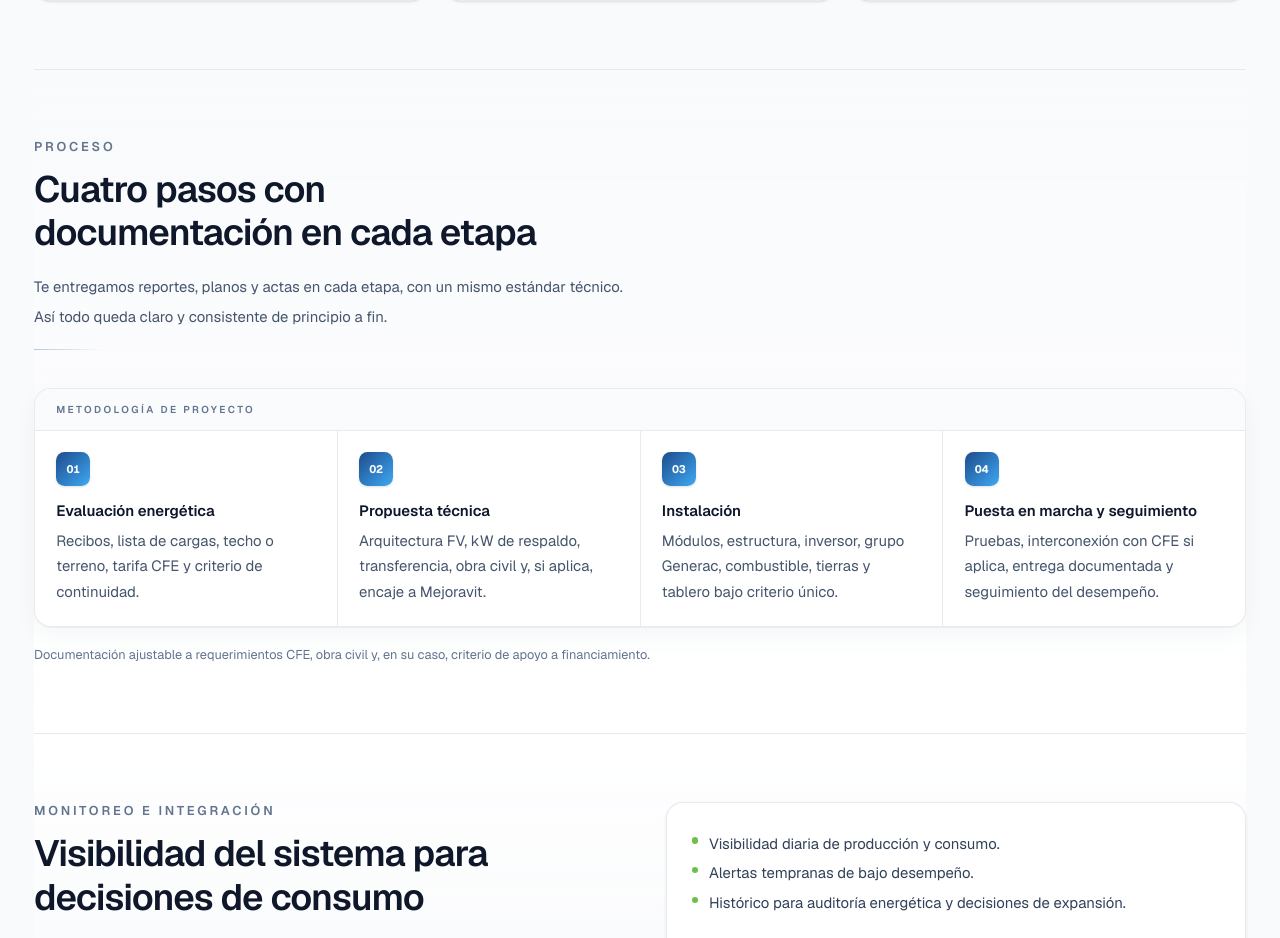
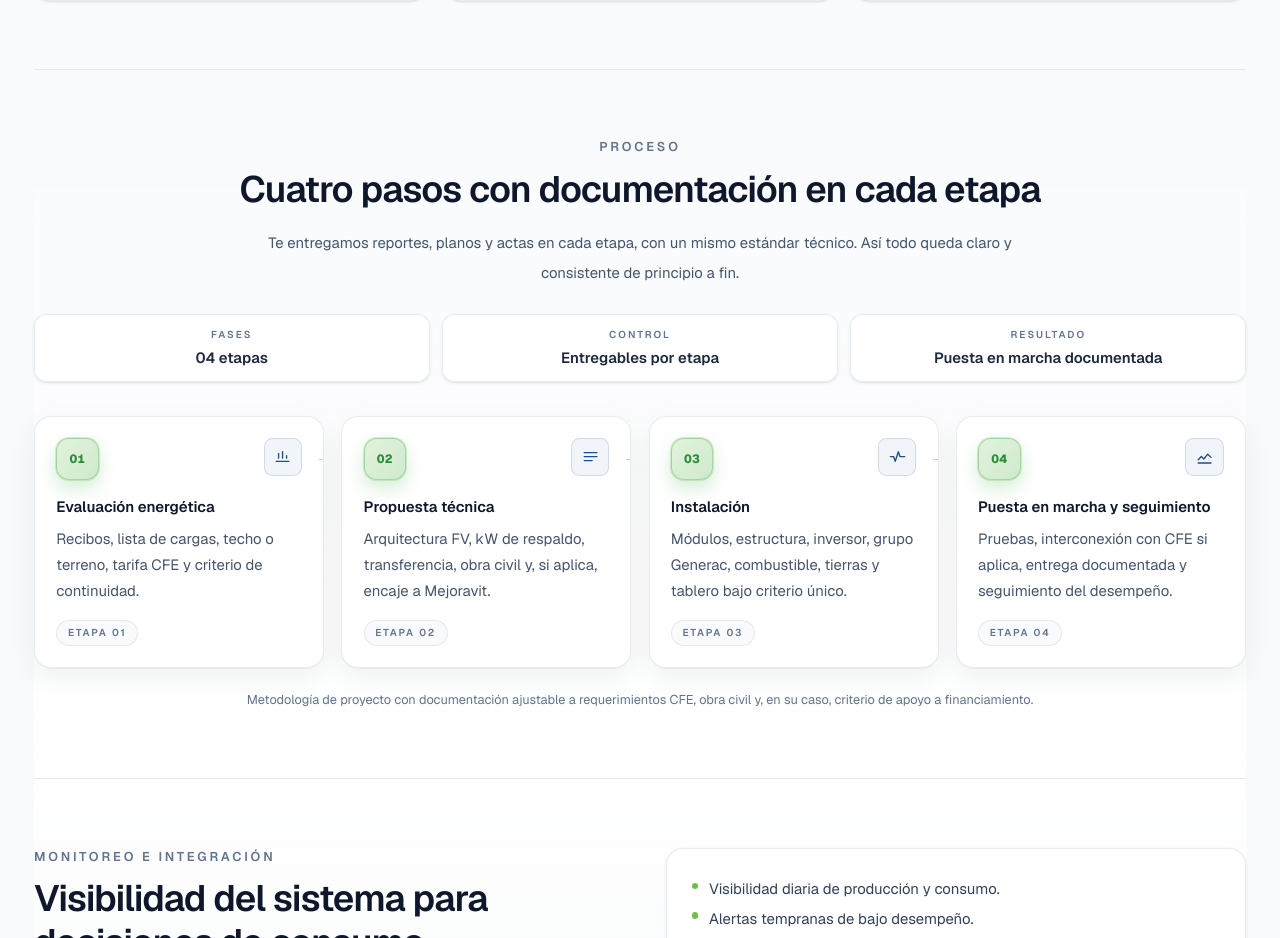
Before and after one commit to NFTSkull/energrun, a Next.js app: page /paneles-solares in a window 1280 px wide. Shown: the part 3741-4679 px from the top of the page. Built offline with nearby package versions, Linux system fonts and the light colour scheme.

Commit message:
Proceso: rediseño UX/UI y numeración moderna en verde
- Reestructura visual de la sección Process

- Badges 01–04 en verde con estilo premium

- Actualiza CHANGELOG y DEVLOG

Made-with: Cursor

```diff
--- a/src/app/_components/sections/Process.tsx
+++ b/src/app/_components/sections/Process.tsx
@@ -1,6 +1,13 @@
 import { RevealGroup } from "@/app/_components/RevealGroup";
 import { StaggeredFade } from "@/app/_components/StaggeredFade";
 import { processSteps } from "@/lib/content";
+
+const PROCESS_ICONS: string[] = [
+  "M4 18h16M7 14V8m5 6V6m5 8v-3",
+  "M4 7h16M4 12h16M4 17h10",
+  "M3 12h4l2 6 4-12 2 6h6",
+  "M4 16l4-4 3 3 5-6 4 4M4 20h16",
+];
 
 export function Process() {
   return (
@@ -9,7 +16,8 @@ export function Process() {
       id="proceso"
       className="border-b border-slate-200/80 bg-gradient-to-b from-slate-50/40 to-white py-12 md:py-16"
     >
-      <div className="max-w-2xl">
+      <div className="mx-auto w-full max-w-6xl">
+        <div className="text-center">
           <p
             className="reveal-t text-xs font-semibold uppercase tracking-[0.22em] text-slate-500"
             data-stagger="0"
@@ -23,56 +31,89 @@ export function Process() {
             Cuatro pasos con documentación en cada etapa
           </h2>
           <p
-          className="reveal-t mt-4 max-w-xl text-sm leading-7 text-slate-600"
+            className="reveal-t mx-auto mt-4 max-w-3xl text-sm leading-7 text-slate-600"
             data-stagger="2"
           >
             Te entregamos reportes, planos y actas en cada etapa, con un mismo
             estándar técnico. Así todo queda claro y consistente de principio a
             fin.
           </p>
-        <div
-          className="reveal-t mt-4 h-px w-16 bg-gradient-to-r from-[#1E4D8C]/30 to-transparent"
-          data-stagger="3"
-          aria-hidden
-        />
         </div>
 
-      <StaggeredFade activateAfterMs={360} className="mt-8 md:mt-9">
-        <div>
-          <div className="overflow-hidden rounded-2xl border border-slate-200/80 bg-white shadow-[0_1px_0_rgba(15,23,42,0.04),0_8px_24px_rgba(15,23,42,0.04)]">
-            <p className="border-b border-slate-200/80 bg-slate-50/80 px-4 py-3 text-center text-[10px] font-semibold uppercase tracking-[0.24em] text-slate-500 sm:px-5 sm:text-left">
-              Metodología de proyecto
+        <div className="reveal-t mt-6 grid gap-3 sm:grid-cols-3" data-stagger="3">
+          {[
+            { k: "Fases", v: "04 etapas" },
+            { k: "Control", v: "Entregables por etapa" },
+            { k: "Resultado", v: "Puesta en marcha documentada" },
+          ].map((item) => (
+            <div
+              key={item.k}
+              className="rounded-xl border border-slate-200/80 bg-white/85 px-4 py-3 text-center shadow-sm"
+            >
+              <p className="text-[10px] font-semibold uppercase tracking-[0.2em] text-slate-500">
+                {item.k}
               </p>
-            <ol className="m-0 grid list-none grid-cols-1 gap-px bg-slate-200/80 p-0 sm:grid-cols-2 lg:grid-cols-4">
-              {processSteps.map((p) => (
-                <li
+              <p className="mt-1 text-sm font-semibold text-slate-800">{item.v}</p>
+            </div>
+          ))}
+        </div>
+      </div>
+
+      <StaggeredFade
+        activateAfterMs={360}
+        className="mt-8 grid gap-4 md:grid-cols-2 xl:grid-cols-4"
+      >
+        {processSteps.map((p, index) => (
+          <article
             key={p.n}
-                  className="stagger-fade__item min-h-0 bg-white p-4 sm:p-5"
+            className="stagger-fade__item relative overflow-hidden rounded-2xl border border-slate-200/80 bg-white p-5 shadow-[0_1px_0_rgba(15,23,42,0.04),0_10px_28px_rgba(15,23,42,0.06)]"
           >
-                    <div className="flex h-full min-h-0 flex-col">
-                      <div className="inline-flex h-8 w-8 items-center justify-center self-start rounded-lg bg-gradient-to-br from-[#1E4D8C] to-[#3FA9F5] text-[11px] font-bold tabular-nums tracking-tight text-white shadow-sm">
+            {index < processSteps.length - 1 ? (
+              <span
+                aria-hidden
+                className="pointer-events-none absolute left-[calc(100%-0.25rem)] top-10 hidden h-px w-8 bg-gradient-to-r from-[#1E4D8C]/30 to-transparent xl:block"
+              />
+            ) : null}
+
+            <div className="flex items-start justify-between gap-3">
+              <span className="inline-flex h-10 min-w-10 items-center justify-center rounded-xl border border-[#3BAA3F]/35 bg-gradient-to-br from-[#6CC04A]/20 to-[#3BAA3F]/25 px-2 text-[12px] font-extrabold tabular-nums tracking-[0.02em] text-[#2F8C3A] shadow-[0_8px_18px_rgba(59,170,63,0.22)] ring-1 ring-[#6CC04A]/25">
                 {p.n}
+              </span>
+              <span className="inline-flex h-9 w-9 items-center justify-center rounded-lg border border-[#1E4D8C]/15 bg-[#1E4D8C]/[0.06] text-[#1E4D8C]">
+                <svg
+                  viewBox="0 0 24 24"
+                  fill="none"
+                  stroke="currentColor"
+                  strokeWidth="1.7"
+                  strokeLinecap="round"
+                  strokeLinejoin="round"
+                  className="h-4.5 w-4.5"
+                  aria-hidden
+                >
+                  <path d={PROCESS_ICONS[index] ?? PROCESS_ICONS[0]} />
+                </svg>
+              </span>
             </div>
-                      <h3 className="mt-3.5 text-[15px] font-semibold leading-snug text-slate-900">
+
+            <h3 className="mt-4 text-[15px] font-semibold leading-snug text-slate-900">
               {p.t}
             </h3>
-                      <p className="mt-1.5 flex-1 text-sm leading-6 text-slate-600">
-                        {p.d}
+            <p className="mt-2 text-sm leading-6 text-slate-600">{p.d}</p>
+
+            <p className="mt-4 inline-flex rounded-full border border-slate-200/90 bg-slate-50 px-2.5 py-1 text-[10px] font-semibold uppercase tracking-[0.18em] text-slate-500">
+              Etapa {p.n}
             </p>
-                    </div>
-                  </li>
+          </article>
         ))}
-            </ol>
-          </div>
+      </StaggeredFade>
+
       <p
-            className="reveal-t mt-4 text-center text-xs leading-5 text-slate-500 sm:text-left"
-            data-stagger="5"
+        className="reveal-t mt-5 text-center text-xs leading-5 text-slate-500"
+        data-stagger="6"
       >
-            Documentación ajustable a requerimientos CFE, obra civil y, en su
-            caso, criterio de apoyo a financiamiento.
+        Metodología de proyecto con documentación ajustable a requerimientos
+        CFE, obra civil y, en su caso, criterio de apoyo a financiamiento.
       </p>
-        </div>
-      </StaggeredFade>
     </RevealGroup>
   );
 }
```
Also changed, not shown: 2 other files (tests, documents, lock files or other folders). Lines whose indentation alone changed are shown as unchanged.
